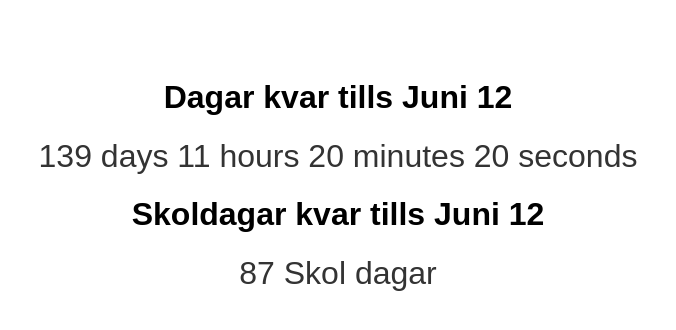
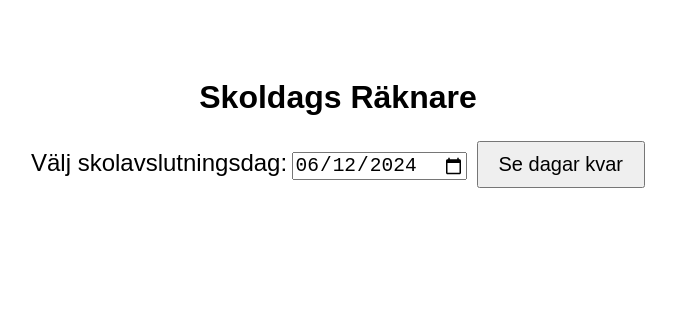
Before and after one commit to CristopherBurlinEDU/SkoldagsRaknare, a plain HTML site: page index.html in a window 1280 px wide. Shown: the whole page, without its empty margins (302-978 px from the left). Drawn offline with Linux system fonts and the light colour scheme.

Commit message:
Gjorde det så man kan välja vilket datum man slutar

```diff
--- a/index.html
+++ b/index.html
@@ -12,44 +12,84 @@
             padding: 50px;
         }
 
+        h1 {
+            font-size: 2em;
+        }
+
         #countdown,
-        #schoolDaysCountdown {
+        #schoolDaysCountdown,
+        #totalDaysCountdown {
             font-size: 2em;
             color: #333;
+            margin-top: 25px;
+        }
+
+        label {
+            font-size: 1.5em;
+        }
+
+        input.dateSelected {
+            font-size: 1.5em;
+            margin-bottom: 10px;
+        }
+
+        button {
+            margin-left: 5px;
+            font-size: 1.25em;
+            padding: 10px 20px;
+            cursor: pointer;
         }
     </style>
 </head>
 
 <body>
+    <h1>Skoldags Räknare</h1>
+    <div id="countdown"></div>
 
-    <h1>Dagar kvar tills Juni 12</h1>
-    <div id="countdown"></div>
-    <h1>Skoldagar kvar tills Juni 12</h1>
+    <label for="closingDate">Välj skolavslutningsdag:</label>
+    <input class="dateSelected" type="date" id="closingDate" value="2024-06-12">
+    <button onclick="startCountdown()">Se dagar kvar</button>
     <div id="schoolDaysCountdown"></div>
+    <div id="totalDaysCountdown"></div>
 
     <script>
         const targetDate = new Date('June 13, 2024 00:00:00').getTime();
+        let selectedClosingDate;
+        let countdownInterval; // Declare globally
 
-    const countdownInterval = setInterval(function () {
+        function startCountdown() {
+            selectedClosingDate = new Date(document.getElementById('closingDate').value).getTime();
+
+            if (isNaN(selectedClosingDate)) {
+                alert('Felaktigt datum. Vänligen välj ett giltigt datum.');
+                return;
+            }
+
+            document.getElementById('schoolDaysCountdown').innerHTML = ''; // Clear previous countdown
+            document.getElementById('totalDaysCountdown').innerHTML = ''; // Clear previous countdown
+            clearInterval(countdownInterval);
+
             const currentDate = new Date().getTime();
-        const remainingTime = targetDate - currentDate;
+            const daysUntilClosing = Math.ceil((selectedClosingDate - currentDate) / (1000 * 60 * 60 * 24));
 
-        const days = Math.floor(remainingTime / (1000 * 60 * 60 * 24));
-        const hours = Math.floor((remainingTime % (1000 * 60 * 60 * 24)) / (1000 * 60 * 60));
-        const minutes = Math.floor((remainingTime % (1000 * 60 * 60)) / (1000 * 60));
-        const seconds = Math.floor((remainingTime % (1000 * 60)) / 1000);
+            if (daysUntilClosing < 0) {
+                document.getElementById('schoolDaysCountdown').innerHTML = 'Skolan är redan SLUT';
+                document.getElementById('totalDaysCountdown').innerHTML = 'Dagarna är redan förbi';
+                return;
+            }
 
-        document.getElementById('countdown').innerHTML = `${days} days ${hours} hours ${minutes} minutes ${seconds} seconds`;
+            const schoolDaysRemaining = calculateSchoolDays(selectedClosingDate);
+            document.getElementById('schoolDaysCountdown').innerHTML = `${schoolDaysRemaining} Skoldagar kvar`;
 
-        if (remainingTime < 0) {
-            clearInterval(countdownInterval);
-            document.getElementById('countdown').innerHTML = 'Countdown expired';
+            const totalDaysRemaining = Math.ceil((selectedClosingDate - currentDate) / (1000 * 60 * 60 * 24));
+            document.getElementById('totalDaysCountdown').innerHTML = `${totalDaysRemaining} dagar kvar`;
+
+            startInterval();
         }
-    }, 1000);
 
-    function calculateSchoolDays() {
+        function calculateSchoolDays(closingDate) {
             const startDate = new Date();
-        const endDate = new Date('June 13, 2024 00:00:00');
+            const endDate = new Date(closingDate);
             const redDays = [
                 [2, 26],
                 [2, 27],
@@ -84,17 +124,23 @@
             return schoolDays;
         }
 
-    const schoolDaysCountdownInterval = setInterval(function () {
-        const schoolDaysRemaining = calculateSchoolDays();
+        function startInterval() {
+            countdownInterval = setInterval(function () {
+                const schoolDaysRemaining = calculateSchoolDays(selectedClosingDate);
+                document.getElementById('schoolDaysCountdown').innerHTML = `${schoolDaysRemaining} Skoldagar kvar`;
 
-        document.getElementById('schoolDaysCountdown').innerHTML = `${schoolDaysRemaining} Skol dagar`;
+                const currentDate = new Date().getTime();
+                const totalDaysRemaining = Math.ceil((selectedClosingDate - currentDate) / (1000 * 60 * 60 * 24));
+                document.getElementById('totalDaysCountdown').innerHTML = `${totalDaysRemaining} dagar kvar`;
 
                 if (schoolDaysRemaining <= 0) {
-            clearInterval(schoolDaysCountdownInterval);
+                    clearInterval(countdownInterval);
                     document.getElementById('schoolDaysCountdown').innerHTML = 'Skolan är SLUT';
                 }
             }, 1000);
+        }
     </script>
+
 </body>
 
 </html>
```
Lines whose indentation alone changed are shown as unchanged.
